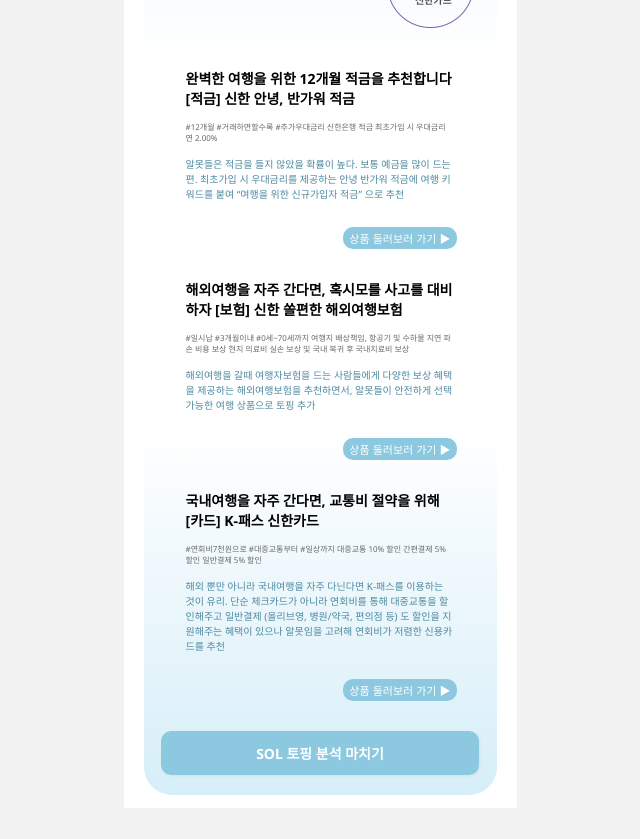
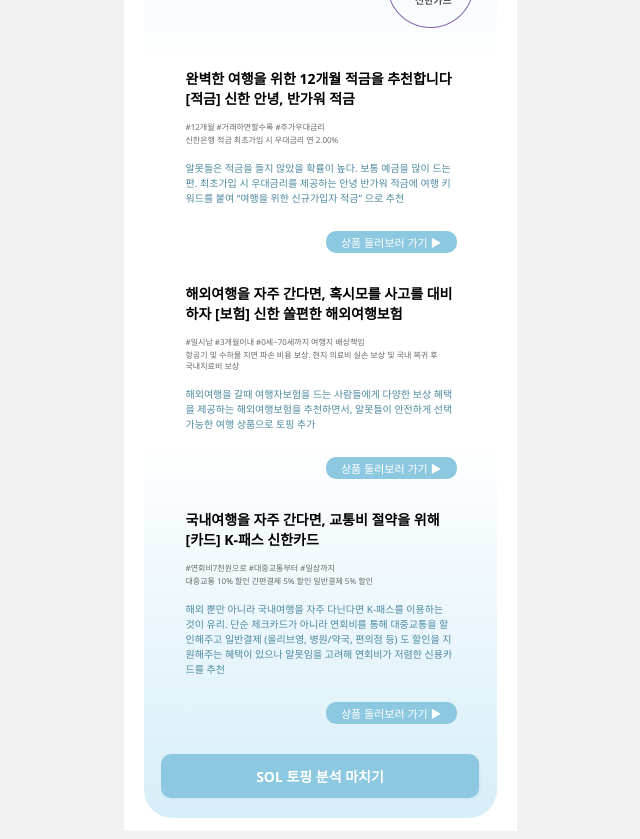
Before and after one commit to SOLTOPPING/SOLTOPPING-Client, a React (Create React App) app: page /recommendation in a window 1280 px wide. Shown: the part 1140-1979 px from the top of the page, without its empty margins (320-960 px from the left). Before the commit the page ends 1956 px from the top, so only its background shows below. Built offline with nearby package versions, Linux system fonts and the light colour scheme.

Commit message:
Design: 전체적인 디자인 수정

```diff
--- a/src/components/NavigationBar.jsx
+++ b/src/components/NavigationBar.jsx
@@ -36,7 +36,7 @@
 export default NavigationBar;
 
 const NavigationBarWrapper = styled.div`
-  margin: 16px 0 46px;
+  margin: 16px 0 27px;
   display: grid;
   justify-items: center;
   grid-template-columns: repeat(3, 1fr);
--- a/src/components/Product.jsx
+++ b/src/components/Product.jsx
@@ -1,12 +1,13 @@
 import styled from "styled-components";
 import ProductBtn from "./ProductBtn";
 
-const Product = ({ title, hashtag, content }) => {
+const Product = ({ title, hashtag1, hashtag2, content }) => {
   return (
     <ProductWrapper>
       <ProductContentWrapper>
         <ProductTitle>{title}</ProductTitle>
-        <Hashtag>{hashtag}</Hashtag>
+        <Hashtag>{hashtag1}</Hashtag>
+        <Hashtag>{hashtag2}</Hashtag>
         <Productcontent>{content}</Productcontent>
       </ProductContentWrapper>
       <ProductBtn text={"상품 둘러보러 가기 ▶"} />
@@ -35,10 +36,11 @@
 const Hashtag = styled.div`
   font-size: 8px;
   color: #696969;
-  margin-bottom: 13px;
+  margin-bottom: 2px;
+  word-break: keep-all;
 `;
 const Productcontent = styled.div`
   font-size: 10px;
   color: #4e89a0;
-  margin-bottom: 13px;
+  margin: 13px 0;
 `;
--- a/src/components/ProductBtn.jsx
+++ b/src/components/ProductBtn.jsx
@@ -15,4 +15,6 @@
   font-size: 11px;
   border-radius: 10px;
   cursor: pointer;
+  padding: 0 15px;
+  font-family: "Noto Sans", "Noto Sans KR";
 `;
--- a/src/components/TestHeader.jsx
+++ b/src/components/TestHeader.jsx
@@ -1,3 +1,4 @@
+import { useNavigate } from "react-router-dom";
 import styled from "styled-components";
 
 const StyledHeader = styled.div`
@@ -11,7 +12,9 @@
   margin: 25px 0 5px;
 `;
 
-const LeftChild = styled.div``;
+const LeftChild = styled.div`
+  cursor: pointer;
+`;
 
 const HeaderText = styled.div`
   flex: 1;
@@ -19,9 +22,16 @@
 `;
 
 const TestHeader = () => {
+  const navigate = useNavigate();
   return (
     <StyledHeader>
-      <LeftChild>&lt;</LeftChild>
+      <LeftChild
+        onClick={() => {
+          navigate(-1);
+        }}
+      >
+        &lt;
+      </LeftChild>
       <HeaderText>나만의 신한 프렌즈 찾기</HeaderText>
     </StyledHeader>
   );
--- a/src/pages/Home.jsx
+++ b/src/pages/Home.jsx
@@ -15,6 +15,7 @@
         <TopBar>
           <img src={topBar} alt="topBar" height="40px" width="100%" />
         </TopBar>
+        <BlankBar />
         <MiddleBar>
           <img src={middleBar} alt="middleBar" height="37px" width="329px" />
         </MiddleBar>
@@ -43,7 +44,14 @@
   width: 393px;
   height: 58px;
   background-color: #ffffff;
-  margin-bottom: 151px;
+`;
+
+const BlankBar = styled.div`
+  background-color: #ffffff;
+  width: 356px;
+  height: 110px;
+  border-radius: 0 0 10px 10px;
+  margin: 0 auto 43px;
 `;
 
 const MiddleBar = styled.div`
@@ -78,5 +86,5 @@
   display: flex;
   align-items: center;
   background-color: #ffffff;
-  flex-grow: 1;
+  height: 70px;
 `;
--- a/src/pages/Recommendation.jsx
+++ b/src/pages/Recommendation.jsx
@@ -7,8 +7,10 @@
 import { productList } from "../utils/productList";
 import Button from "../components/Button";
 import productGroup from "../assets/productGroup.png";
+import { useNavigate } from "react-router-dom";
 
 const Recommendation = () => {
+  const navigate = useNavigate();
   return (
     <div className="webAppWrapper">
       <div className="recommendationWrapper">
@@ -59,11 +61,18 @@
               <Product
                 key={idx}
                 title={product.title}
-                hashtag={product.hashtag}
+                hashtag1={product.hashtag1}
+                hashtag2={product.hashtag2}
                 content={product.content}
               />
             ))}
-            <Button text={"SOL 토핑 분석 마치기"} color={"sky"} />
+            <Button
+              text={"SOL 토핑 분석 마치기"}
+              color={"sky"}
+              onClick={() => {
+                navigate("/");
+              }}
+            />
           </ScrollContent>
         </ContentWrapper>
       </div>
--- a/src/utils/productList.jsx
+++ b/src/utils/productList.jsx
@@ -2,23 +2,24 @@
   {
     title:
       "완벽한 여행을 위한 12개월 적금을 추천합니다 [적금] 신한 안녕, 반가워 적금",
-    hashtag:
-      "#12개월 #거래하면할수록 #추가우대금리 신한은행 적금 최초가입 시 우대금리 연 2.00%",
+    hashtag1: "#12개월 #거래하면할수록 #추가우대금리 ",
+    hashtag2: "신한은행 적금 최초가입 시 우대금리 연 2.00%",
     content:
       "알못들은 적금을 들지 않았을 확률이 높다. 보통 예금을 많이 드는 편. 최초가입 시 우대금리를 제공하는 안녕 반가워 적금에 여행 키워드를 붙여 “여행을 위한 신규가입자 적금” 으로 추천",
   },
   {
     title:
       "해외여행을 자주 간다면, 혹시모를 사고를 대비하자 [보험] 신한 쏠편한 해외여행보험",
-    hashtag:
-      "#일시납 #3개월이내 #0세~70세까지 여행지 배상책임, 항공기 및 수하물 지연 파손 비용 보상 현지 의료비 실손 보상 및 국내 복귀 후 국내치료비 보상",
+    hashtag1: "#일시납 #3개월이내 #0세~70세까지 여행지 배상책임",
+    hashtag2:
+      "항공기 및 수하물 지연 파손 비용 보상. 현지 의료비 실손 보상 및 국내 복귀 후 국내치료비 보상",
     content:
       "해외여행을 갈때 여행자보험을 드는 사람들에게 다양한 보상 혜택을 제공하는 해외여행보험을 추천하면서, 알못들이 안전하게 선택 가능한 여행 상품으로 토핑 추가",
   },
   {
     title: "국내여행을 자주 간다면, 교통비 절약을 위해 [카드] K-패스 신한카드",
-    hashtag:
-      "#연회비7천원으로 #대중교통부터 #일상까지 대중교통 10% 할인 간편결제 5% 할인 일반결제 5% 할인",
+    hashtag1: "#연회비7천원으로 #대중교통부터 #일상까지",
+    hashtag2: "대중교통 10% 할인 간편결제 5% 할인 일반결제 5% 할인",
     content:
       "해외 뿐만 아니라 국내여행을 자주 다닌다면 K-패스를 이용하는 것이 유리. 단순 체크카드가 아니라 연회비를 통해 대중교통을 할인해주고 일반결제 (올리브영, 병원/약국, 편의점 등) 도 할인을 지원해주는 혜택이 있으나 알못임을 고려해 연회비가 저렴한 신용카드를 추천",
   },
```
